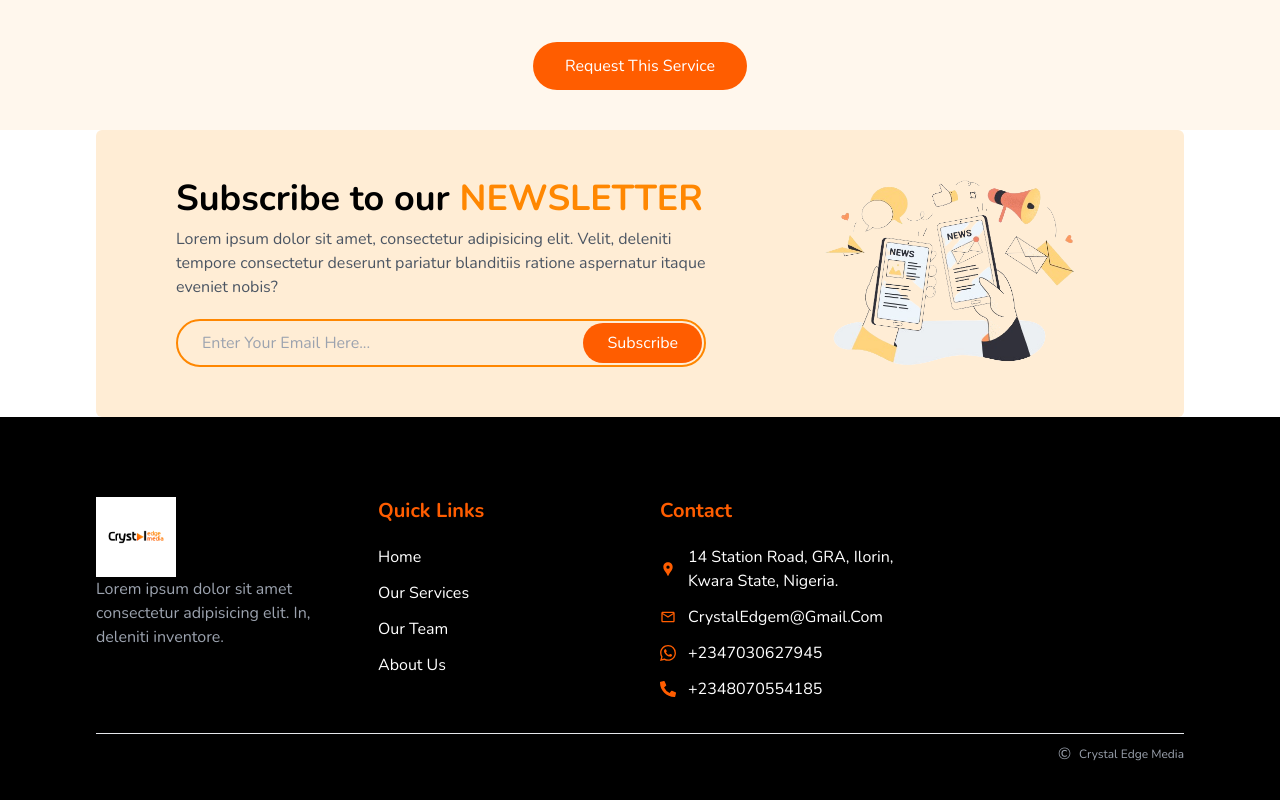
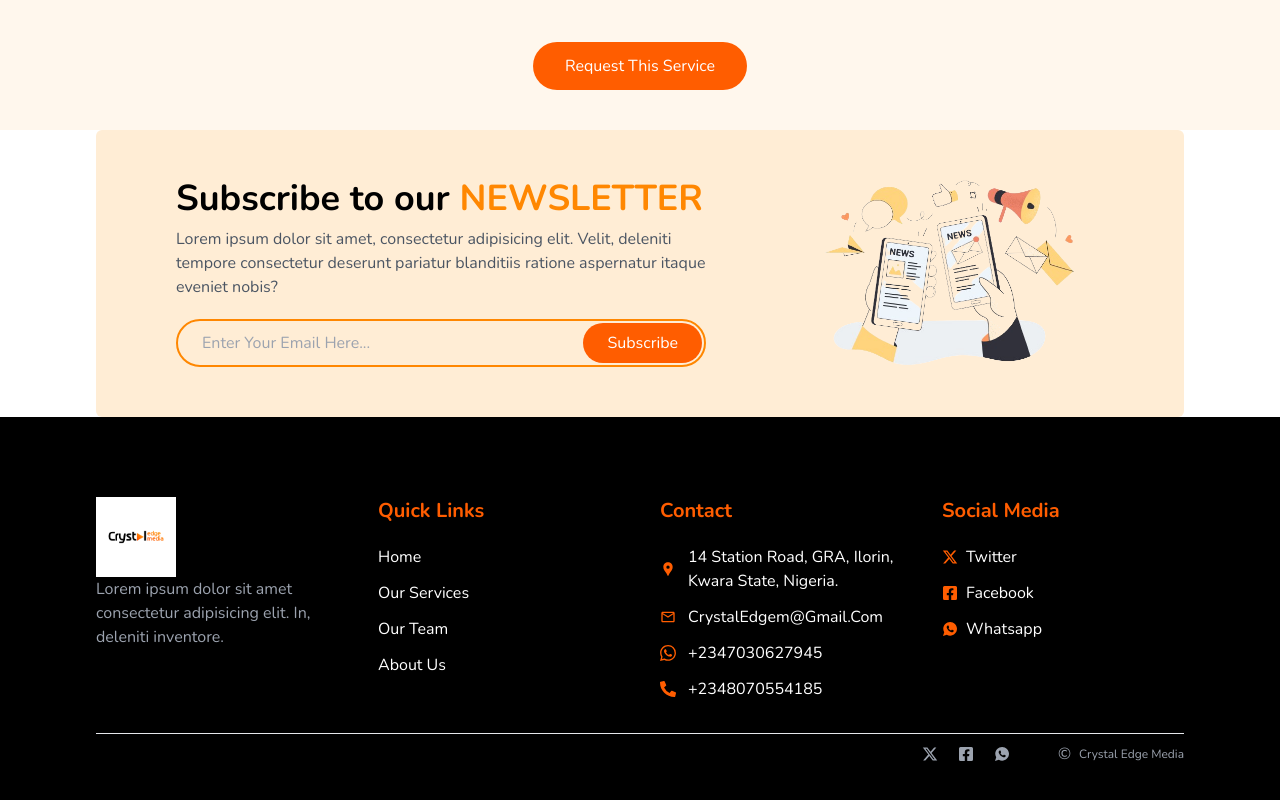
Before and after one commit to GABRIELOFGOD/crystal-edge-media, a React (Vite) app: page /services/brand-management in a window 1280 px wide. Shown: the part 478-1278 px from the top of the page. Built offline with nearby package versions, Linux system fonts and the light colour scheme.

Commit message:
It the weekend

```diff
--- a/components/fixed/Footer.jsx
+++ b/components/fixed/Footer.jsx
@@ -1,6 +1,6 @@
 import React from 'react'
 import { Link, NavLink } from 'react-router-dom';
-import { navlist } from '../../utils/constants';
+import { media, navlist } from '../../utils/constants';
 const logo = "/images/crystal logo 3.png";
 import { MdLocationPin } from "react-icons/md";
 import { MdOutlineMail } from "react-icons/md";
@@ -19,7 +19,7 @@ const Footer = () => {
           <p className="text-xl font-bold text-primary">Quick Links</p>
           <div className='flex flex-col capitalize gap-3 text-white'>
             {navlist?.map((item, i) => (
-              <NavLink to={item.path}>{item.name}</NavLink>
+              <NavLink key={i} to={item.path}>{item.name}</NavLink>
             ))}
           </div>
         </div>
@@ -45,15 +45,35 @@ const Footer = () => {
           </div>
         </div>
 
-        <div>
-
+        <div className='flex flex-col gap-5'>
+          <p className="text-xl font-bold text-primary">Social Media</p>
+          <div className='flex flex-col capitalize gap-3 text-white'>
+            {media?.map((item, i) => (
+              <Link
+                key={i}
+                to={item.path}
+                target='blank'
+                className='flex gap-2'
+              >
+                <span className='my-auto text-primary'>{item.icon}</span>
+                <p>{item.title}</p>
+              </Link>
+            ))}
+          </div>
         </div>
       </div>
       <div className="mt-8">
         <hr className='h-[1px] bg-slate-700 w-full' />
         <div className="flex gap-2 mt-2 text-gray-400 items-end justify-end">
-              <span className='my-auto'>&copy;</span>
-              <p className="text-xs my-auto">Crystal Edge Media</p>
+          <div className="flex gap-5 my-auto mr-10">
+            {
+              media.map((item, i) => (
+                <Link to={item.path} className='hover:text-primary duration-200' target='blank' key={i}>{item.icon}</Link>
+              ))
+            }
+          </div>
+          <span className='my-auto'>&copy;</span>
+          <p className="text-xs my-auto">Crystal Edge Media</p>
         </div>
       </div>
     </div>
--- a/pages/NotFound.jsx
+++ b/pages/NotFound.jsx
@@ -2,10 +2,12 @@ import React from 'react'
 import { Link } from 'react-router-dom'
 
 const NotFound = () => {
+  const currentPath = window.location.pathname
+
   return (
     <div className='md:my-20 my-10'>
         <p className="text-center font-bold text-6xl text-gray-400">404 PAGE NOT FOUND</p>
-        <p className="text-center text-gray-700">This page is not found. Go back <Link to='/' className="text-primary mt-5 font-bold">HOME</Link></p>
+        <p className="text-center text-gray-700">This page <span className='font-bold text-neutral-800'>{currentPath}</span> is not found. Go back <Link to='/' className="text-primary mt-5 font-bold">HOME</Link></p>
     </div>
   )
 }
--- a/pages/Services.jsx
+++ b/pages/Services.jsx
@@ -28,7 +28,7 @@ const Services = () => {
               <p className="font-bold mb-5 text-primary text-lg">What we do:</p>
               <ul className='flex my-auto flex-col list-disc'>
                 {current.feature.map((item, i) => (
-                  <li className='' key={i}>{item}</li>
+                  <li className='capitalize' key={i}>{item}</li>
                 ))}
               </ul>
             </div>
--- a/utils/constants.jsx
+++ b/utils/constants.jsx
@@ -9,6 +9,11 @@ import { FaWordpressSimple } from "react-icons/fa6";
 import { MdEditNote } from "react-icons/md";
 import { MdOutlineModelTraining } from "react-icons/md";
 import { ContextUser } from "./ReusableFunctions";
+
+// ========= SOCIAL IMPORTS =============== //
+import { FaXTwitter } from "react-icons/fa6";
+import { FaFacebookSquare } from "react-icons/fa";
+import { IoLogoWhatsapp } from "react-icons/io";
 
 // const { displayServices } = ContextUser();
 
@@ -176,4 +181,22 @@ export const team = [
   },
 ];
 
+export const media = [
+  {
+    icon: <FaXTwitter />,
+    path: 'https://x.com/CrystalEdgeM?t=Z-nxVttHlVujb_R2AQyqog&s=09',
+    title: 'Twitter'
+  },
+  {
+    icon: <FaFacebookSquare />,
+    path: 'https://www.facebook.com/CrystalEdgeMediaLtd?mibextid=ZbWKwL',
+    title: 'Facebook'
+  },
+  {
+    icon: <IoLogoWhatsapp />,
+    path: 'https://wa.me/2348070554185',
+    title: 'Whatsapp'
+  },
+]
+
 export const mission = ['']
```
